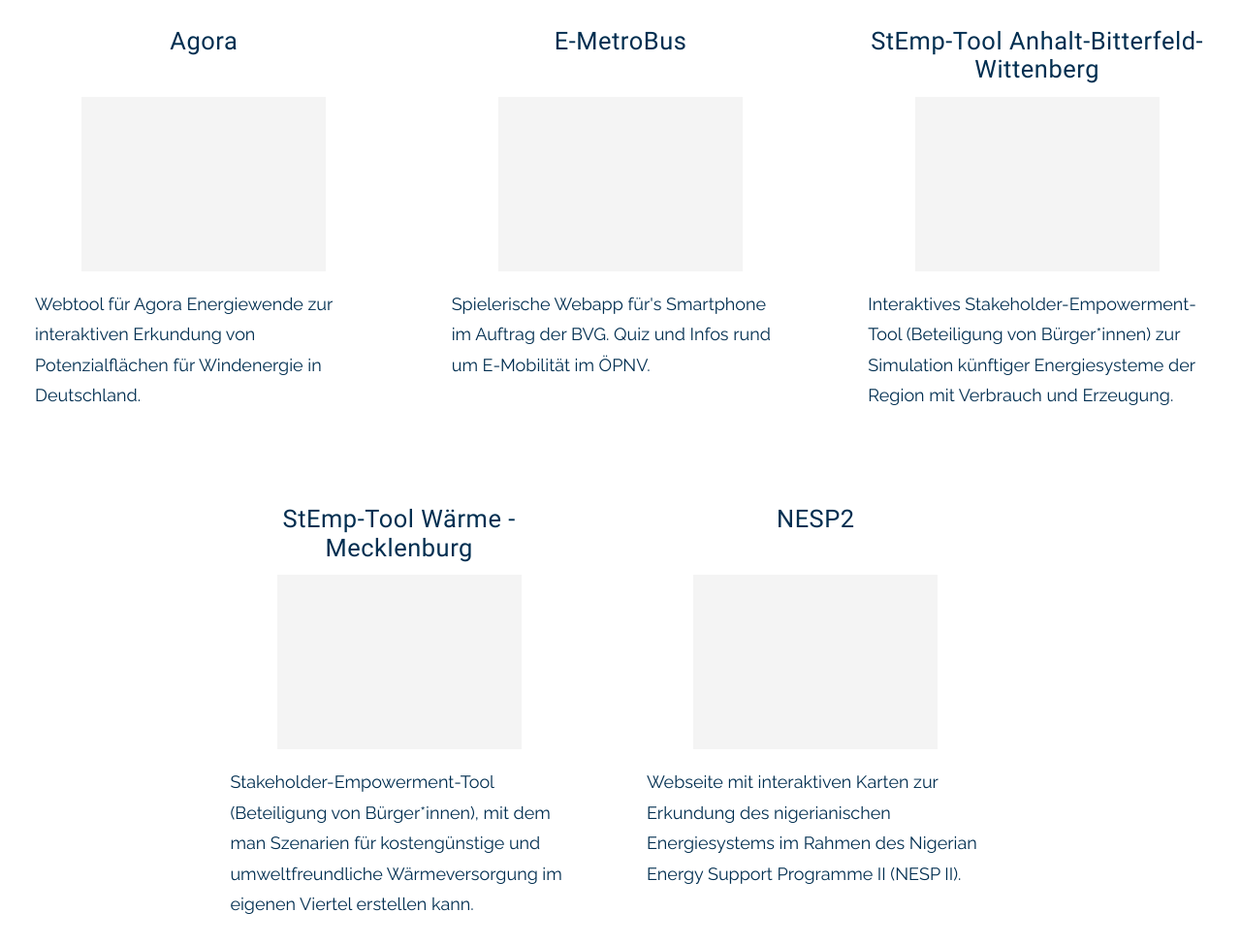
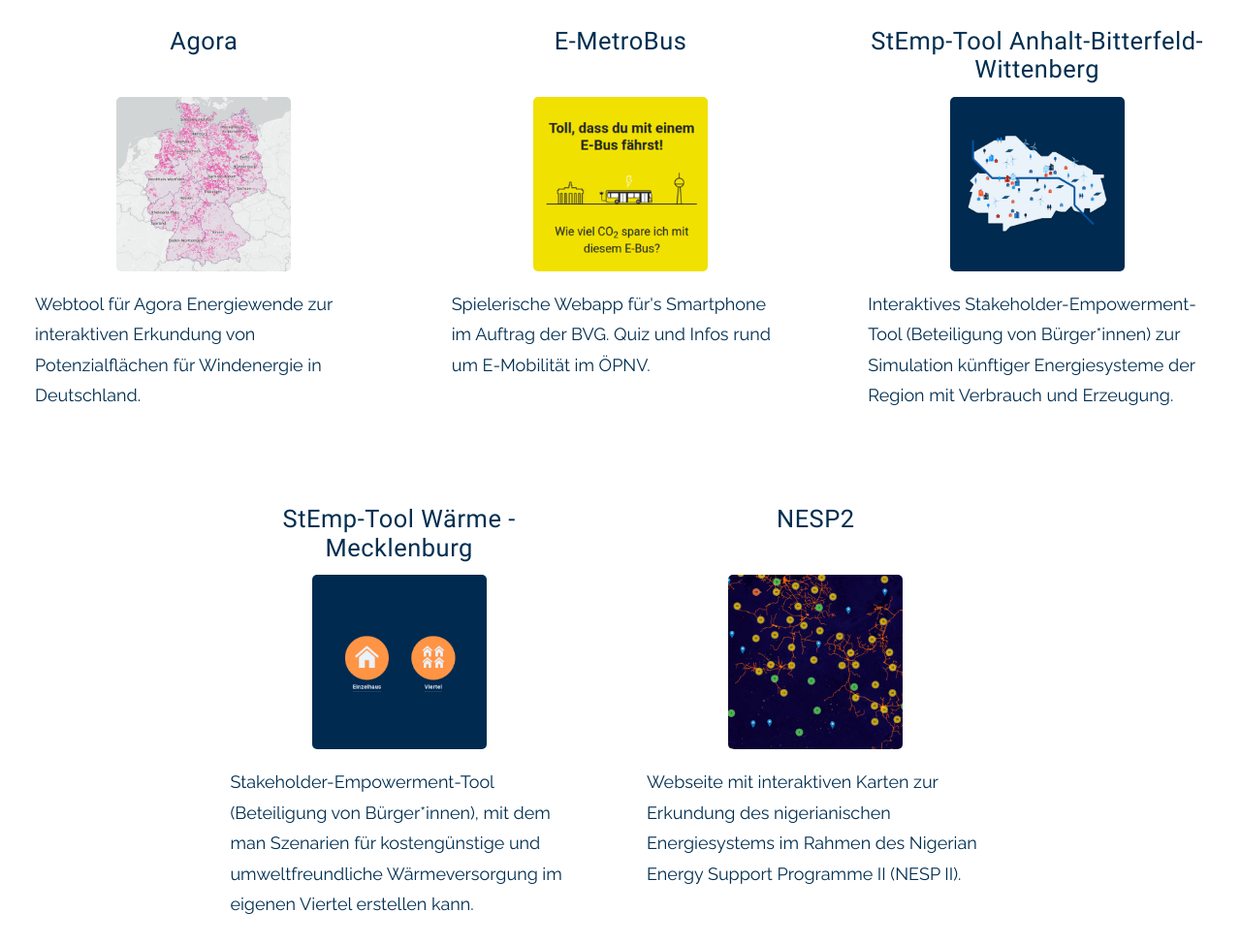
Before and after one commit to rl-institut/WAM-Homepage, a plain HTML site: page index.html in a window 1280 px wide. Shown: the part 4979-5953 px from the top of the page at 97% size. Drawn offline with Linux system fonts and the light colour scheme.

Commit message:
add wam covers

```diff
--- a/index.html
+++ b/index.html
@@ -157,7 +157,11 @@
               <div class="item__heading">
                 <h3>Agora</h3>
               </div>
-              <div class="item__img"></div>
+              <div class="item__img">
+                <a href="#">
+                  <img src="assets/illustrations/WAMs_agora.png" alt="Bild des Agora Tools">
+                </a>
+              </div>
               <div class="item__text">
                 <p>Webtool für Agora Energiewende zur interaktiven Erkundung von Potenzialflächen für Windenergie in Deutschland.</p>
               </div>
@@ -166,7 +170,11 @@
               <div class="item__heading">
                 <h3>E-MetroBus</h3>
               </div>
-              <div class="item__img"></div>
+              <div class="item__img">
+                <a href="https://e-metrobus.berlin/">
+                  <img src="assets/illustrations/WAMs_emetrobus.png" alt="Bild des E-MetroBus Tools">
+                </a>
+              </div>
               <div class="item__text">
                 <p>Spielerische Webapp für's Smartphone im Auftrag der BVG. Quiz und Infos rund um E-Mobilität im ÖPNV.</p>
               </div>
@@ -175,7 +183,11 @@
               <div class="item__heading">
                 <h3>StEmp-Tool Anhalt-Bitterfeld-Wittenberg</h3>
               </div>
-              <div class="item__img"></div>
+              <div class="item__img">
+                <a href="https://wam.rl-institut.de/stemp_abw/">
+                  <img src="assets/illustrations/WAMs_abw.png" alt="Bild des StEmp-Tools Anhalt-Bitterfeld-Wittenberg">
+                </a>
+              </div>
               <div class="item__text">
                 <p>Interaktives Stakeholder-Empowerment-Tool (Beteiligung von Bürger*innen) zur Simulation künftiger Energiesysteme der Region mit Verbrauch und Erzeugung.</p>
               </div>
@@ -184,7 +196,11 @@
               <div class="item__heading">
                 <h3>StEmp-Tool Wärme - Mecklenburg</h3>
               </div>
-              <div class="item__img"></div>
+              <div class="item__img">
+                <a href="https://wam.rl-institut.de/stemp/">
+                  <img src="assets/illustrations/WAMs_waerme.png" alt="Bild des StEmp-Tools Wärme - Mecklenburg">
+                </a>
+              </div>
               <div class="item__text">
                 <p>Stakeholder-Empowerment-Tool
                   (Beteiligung von Bürger*innen), mit dem man Szenarien für kostengünstige und umweltfreundliche Wärmeversorgung im eigenen Viertel erstellen kann.</p>
@@ -194,7 +210,11 @@
               <div class="item__heading">
                 <h3>NESP2</h3>
               </div>
-              <div class="item__img"></div>
+              <div class="item__img">
+                <a href="http://nesp2-website-test.herokuapp.com/">
+                  <img src="assets/illustrations/WAMs_nesp.png" alt="Bild des NESP2 Tools">
+                </a>
+              </div>
               <div class="item__text">
                 <p>Webseite mit interaktiven Karten zur Erkundung des nigerianischen Energiesystems im Rahmen des Nigerian Energy Support Programme II (NESP II).</p>
               </div>
--- a/stylesheets/scss/abstracts/_variables.scss
+++ b/stylesheets/scss/abstracts/_variables.scss
@@ -56,3 +56,5 @@
 // Showcase
 $wam-item-padding-medium: 1rem;
 $wam-item-padding-large: 3rem;
+$wam-item-width: 10rem;
+$wam-item-height: 10rem;
--- a/stylesheets/scss/layouts/_showcase.scss
+++ b/stylesheets/scss/layouts/_showcase.scss
@@ -62,9 +62,18 @@
     }
 
     &__img {
-      background-color: $wam-gray-1;
-      width: 14rem;
-      height: 10rem;
+      width: $wam-item-width;
+      height: $wam-item-height;
+
+      img {
+        width: $wam-item-width;
+        height: $wam-item-height;
+        border-radius: $button-border-radius;
+        -webkit-border-radius: $button-border-radius;
+        -moz-border-radius: $button-border-radius;
+        -ms-border-radius: $button-border-radius;
+        -o-border-radius: $button-border-radius;
+      }
     }
   }
 }
```
Also changed, not shown: assets/illustrations/WAMs_abw.png (added), assets/illustrations/WAMs_agora.png (added), assets/illustrations/WAMs_emetrobus.png (added), assets/illustrations/WAMs_nesp.png (added), assets/illustrations/WAMs_waerme.png (added), stylesheets/css/main.css, 1 other file.
